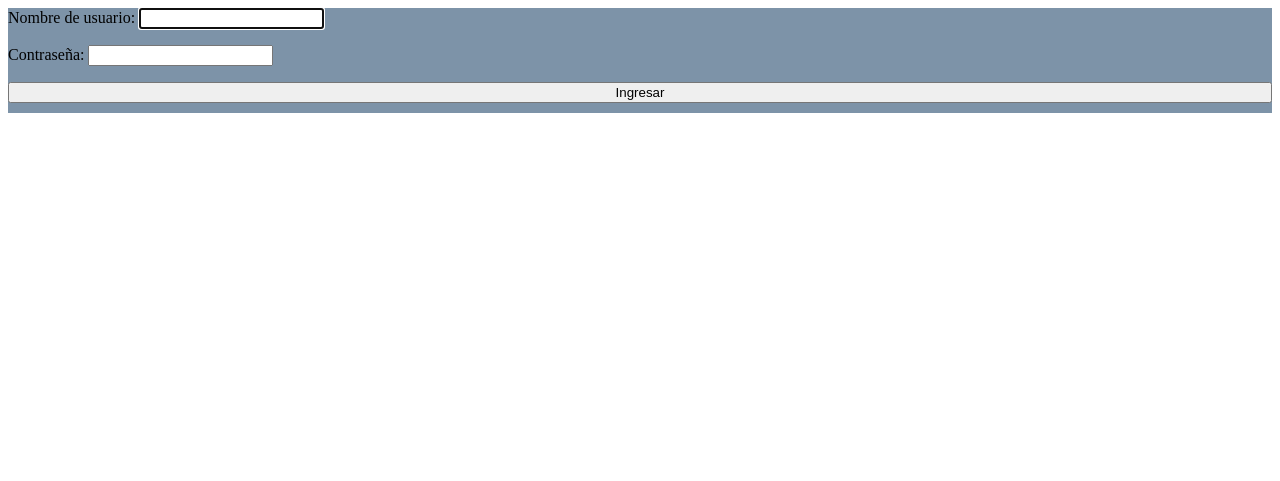
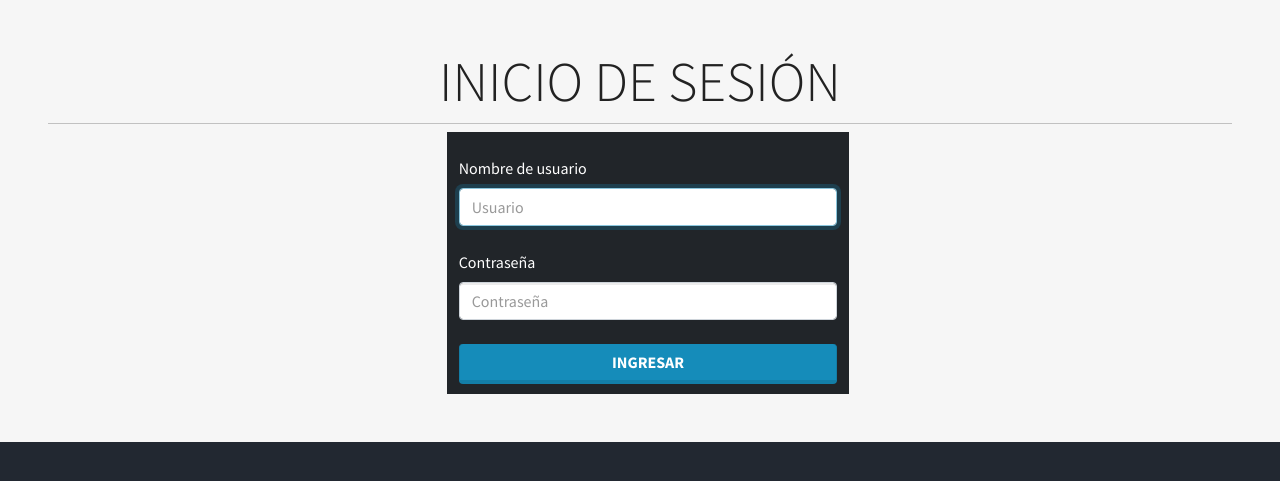
Before and after one commit to thomasrife/ProyectoFinalBlog, a Django app: page / in a window 1280 px wide. Shown: the top 481 px of the page. Run offline with Django 4.2, Linux system fonts and the light colour scheme; parts of the project's set-up code (start-up, migrations or seed data) failed here and were passed over; some libraries are stand-ins or nearby versions.

Commit message:
Cambio en el form de ingreso y de registros de nuevo usuario

```diff
--- a/blog/templates/components/body.html
+++ b/blog/templates/components/body.html
@@ -19,7 +19,7 @@
     <link rel="stylesheet" href="https://use.fontawesome.com/releases/v5.7.0/css/all.css" integrity="sha384-lZN37f5QGtY3VHgisS14W3ExzMWZxybE1SJSEsQp9S+oqd12jhcu+A56Ebc1zFSJ" crossorigin="anonymous">
 
     </head>
-    <body>
+    <body style="background-color: #E8E8E8;">
         <!-- Sección barra de navegación -->
         {% include 'components/navbar.html' %}
 
--- a/blog/urls.py
+++ b/blog/urls.py
@@ -11,5 +11,4 @@ urlpatterns = [
     path('crear_post/', BlogCreate.as_view(), name='blog_create'),
     path('editar_post/<int:pk>', BlogUpdate.as_view(), name='blog_update'),
     path('eliminar_post/<pk>', BlogDelete.as_view(), name='blog_delete')
-
 ]
--- a/blogger/templates/index.html
+++ b/blogger/templates/index.html
@@ -1,10 +1,49 @@
 {% load static %}
-<div class="row mt-5">
-    <div class="col-6" style="background-color:rgb(125, 147, 168)">
-        <form method="post">
-            {% csrf_token %}
-            {{form.as_p}}
-            <button type="submin" class="btn btn-info btn-lg" style="width:100%; margin-bottom: 10px;">Ingresar</button>
-        </form>
+<!doctype html>
+<html lang="en">
+
+<head>
+    <title>Iniciar Seción</title>
+    <!-- Required meta tags -->
+    <meta charset="utf-8">
+    <meta name="viewport" content="width=device-width, initial-scale=1, shrink-to-fit=no">
+
+    <!-- Bootstrap CSS v5.2.0-beta1 -->
+    <link rel="stylesheet" href="https://cdn.jsdelivr.net/npm/bootstrap@5.2.0-beta1/dist/css/bootstrap.min.css"
+        integrity="sha384-0evHe/X+R7YkIZDRvuzKMRqM+OrBnVFBL6DOitfPri4tjfHxaWutUpFmBp4vmVor" crossorigin="anonymous">
+    <link rel="stylesheet" href="{% static 'css/bootstrap.min.css' %}">
+</head>
+
+<body style="background-color:#222831">
+
+    <div class="p-5 bg-light text-center"">
+        <h3 class="display-4">INICIO DE SESIÓN</h2>
+            <hr class="my-2">
+            <div class="row">
+                <div class="col-4 text-start text-bg-dark" style="margin-left:34%" >
+                    <form method="post">
+                        {% csrf_token %}
+                        <div class="form-group">
+                            <label for="id_username" class="form-label mt-4">Nombre de usuario</label>
+                            <input type="text" name="username" class="form-control" autofocus autocapitalize="none" autocomplete="username" maxlength="150" required id="id_username" placeholder="Usuario">
+                        </div>
+                        <div class="form-group">
+                            <label for="id_password" class="form-label mt-4">Contraseña</label>
+                            <input type="password" name="password" class="form-control" autocomplete="current-password" required id="id_password" placeholder="Contraseña">
+                        </div>
+                        <br>
+                        <button type="submin" class="btn btn-primary" style="width:100%; margin-bottom: 10px;">Ingresar</button>
+                    </form>
+                </div>
+            </div>
     </div>
-</div>
+    <!-- Bootstrap JavaScript Libraries -->
+    <script src="https://cdn.jsdelivr.net/npm/@popperjs/core@2.11.5/dist/umd/popper.min.js"
+        integrity="sha384-Xe+8cL9oJa6tN/veChSP7q+mnSPaj5Bcu9mPX5F5xIGE0DVittaqT5lorf0EI7Vk"
+        crossorigin="anonymous"></script>
+
+    <script src="https://cdn.jsdelivr.net/npm/bootstrap@5.2.0-beta1/dist/js/bootstrap.min.js"
+        integrity="sha384-kjU+l4N0Yf4ZOJErLsIcvOU2qSb74wXpOhqTvwVx3OElZRweTnQ6d31fXEoRD1Jy"
+        crossorigin="anonymous"></script>
+</body>
+</html>
```
Also changed, not shown: blogger/templates/blogger/signUp.html (+9 -7 lines), blog_db.sqlite3.
